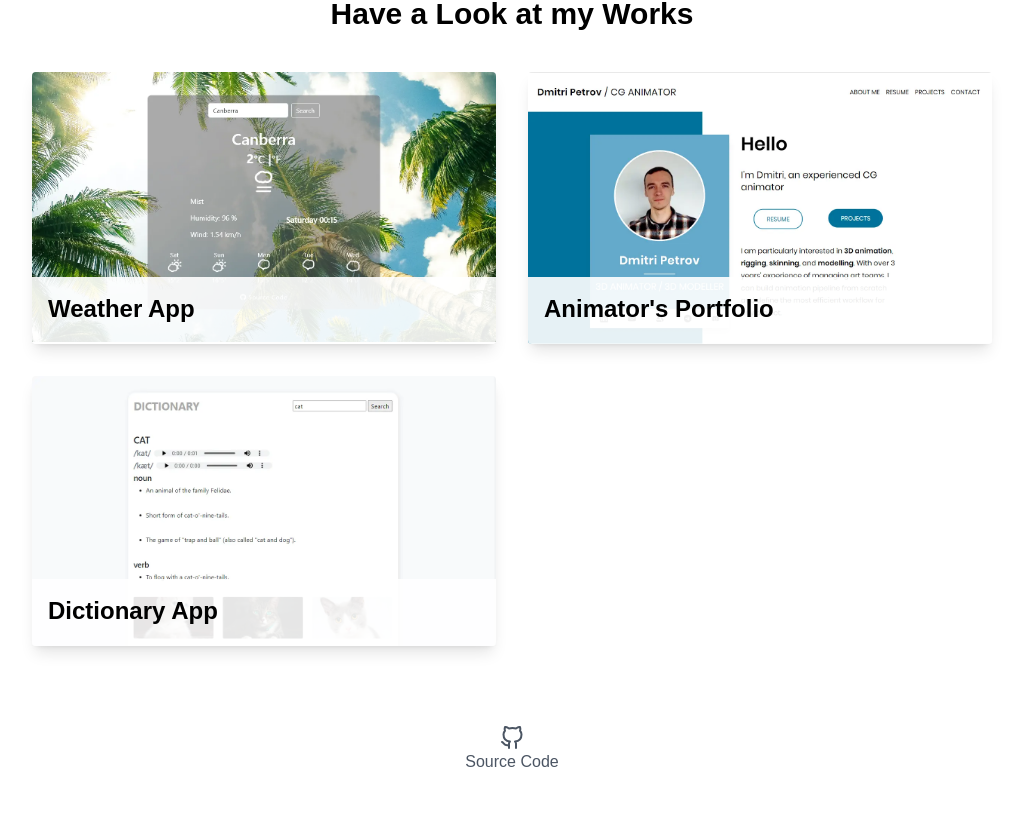
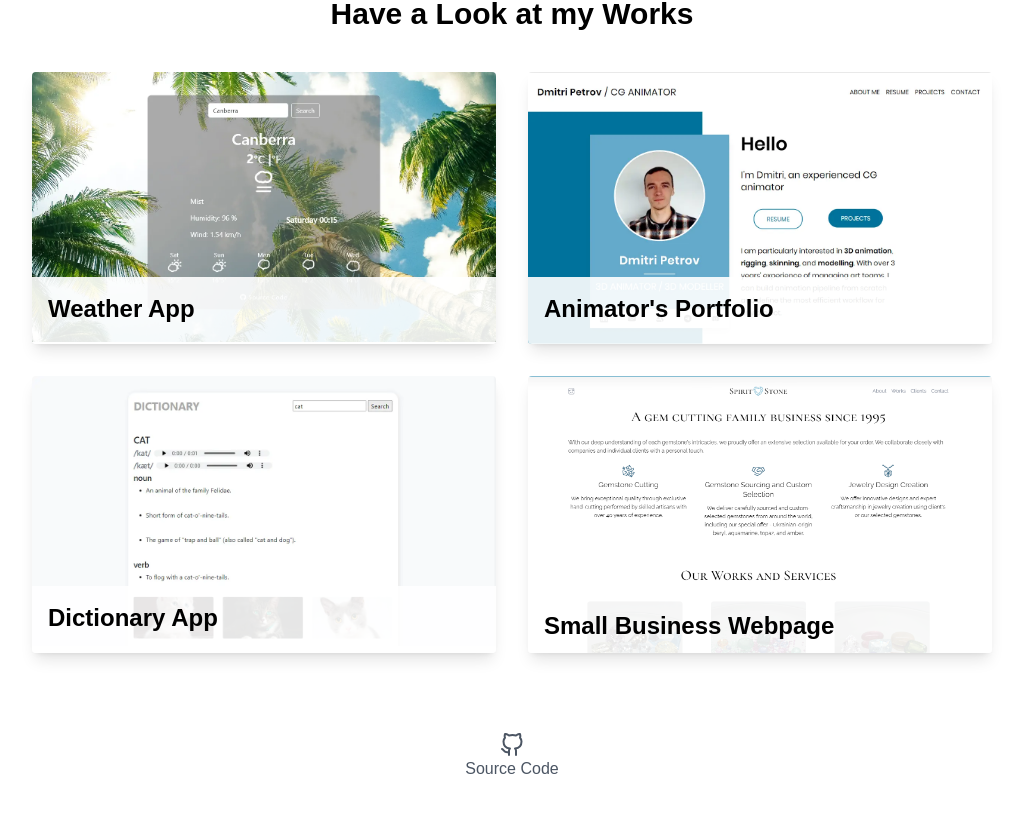
Before and after one commit to AleKoles/My-Portfolio, a Next.js app: page / in a window 1280 px wide. Shown: the part 971-1784 px from the top of the page, without its empty margins (128-1149 px from the left). Built offline with nearby package versions, Linux system fonts and the light colour scheme.

Commit message:
add project / change photos / add cv

```diff
--- a/pages/index.tsx
+++ b/pages/index.tsx
@@ -39,14 +39,14 @@ export default function Home() {
                   onClick={() => setDarkMode(!darkMode)}
                 />
               </li>
-{/*               <li>
+             <li>
                 <Link
                   className="box-border px-2 py-1 border-2 rounded border-fuchsia-700 dark:border-amber-400 text-white dark:text-gray-500 bg-fuchsia-700 dark:bg-amber-400 hover:text-fuchsia-700 dark:hover:text-amber-400 hover:bg-white dark:hover:bg-gray-500"
-                  href="https://drive.google.com/uc?export=download&id=1N-lT2dvwOySOe1g8QrizykLMCebefL0Y"
+                  href="https://drive.google.com/uc?export=download&id=17-lQ9rvbonVJ_JA_0_I3QiIfhcItFgMK"
                 >
                   Resume
                 </Link>
-              </li> */}
+              </li>
             </ul>
           </nav>
         </section>
--- a/pages/tabs.jsx
+++ b/pages/tabs.jsx
@@ -1,5 +1,5 @@
 import React from "react";
-import { AiOutlineHtml5, AiFillGithub } from "react-icons/ai";
+import { AiOutlineHtml5 } from "react-icons/ai";
 import {
   SiCss3,
   SiGreensock,
@@ -9,6 +9,7 @@ import {
   SiFigma,
   SiJavascript,
 } from "react-icons/si";
+import { FaGitAlt } from "react-icons/fa";
 import { BsBootstrap } from "react-icons/bs";
 import { DiPhotoshop, DiSass, DiIllustrator } from "react-icons/di";
 
@@ -111,8 +112,8 @@ const Tabs = () => {
                       <p>GSAP</p>
                     </div>
                     <div className="flex flex-col justify-center text-gray-600 hover:scale-110 hover:text-black dark:text-gray-200 dark:hover:text-white">
-                      <AiFillGithub className="text-4xl mx-auto" />
-                      <p>GitHub</p>
+                      <FaGitAlt className="text-4xl mx-auto" />
+                      <p>Git</p>
                     </div>
                     <div className="flex flex-col justify-center text-gray-600 hover:scale-110 hover:text-black dark:text-gray-200 dark:hover:text-white">
                       <SiFigma className="text-4xl mx-auto" />
--- a/pages/works.tsx
+++ b/pages/works.tsx
@@ -2,6 +2,7 @@ import Image from "next/image";
 import weather from "../public/weather.webp";
 import dictionary from "../public/dictionary.webp";
 import animator from "../public/animator-portfolio.webp";
+import gem from "../public/SpiritStone.webp";
 
 const Works = () => {
   return (
@@ -50,7 +51,7 @@ const Works = () => {
           <Image
             className="object-cover"
             src={animator}
-            alt="WeatherApp Image"
+            alt="Animator Image"
           />
           <div className="absolute transform lg:translate-y-3/4 group-hover:translate-y-0 transition-all duration-300 bottom-0 left-0 w-full flex flex-col gap-4 px-4 py-4 bg-white bg-opacity-80 sm:bg-opacity-90 dark:bg-gray-700 dark:bg-opacity-80">
             <span className="lg:group-hover:mb-0 text-lg md:text-2xl font-semibold group-hover:pb-0 transition-all duration-300 dark:text-white">
@@ -64,7 +65,7 @@ const Works = () => {
                 className="text-fuchsia-600 dark:text-amber-400"
                 target="_blank"
                 rel="noreferrer"
-                href="https://github.com/AleKoles?tab=repositories"
+                href="https://github.com/AleKoles/animator-cv-portfolio"
               >
                 GitHub
               </a>
@@ -84,7 +85,7 @@ const Works = () => {
           <Image
             className="object-cover"
             src={dictionary}
-            alt="WeatherApp Image"
+            alt="DictionaryApp Image"
           />
           <div className="absolute transform lg:translate-y-3/4 group-hover:translate-y-0 transition-all duration-300 bottom-0 left-0 w-full flex flex-col gap-4 px-4 py-4 bg-white bg-opacity-80 sm:bg-opacity-90 dark:bg-gray-700 dark:bg-opacity-80">
             <span className="lg:group-hover:mb-0 text-gl md:text-2xl font-semibold group-hover:pb-0 transition-all duration-300 dark:text-white">
@@ -99,7 +100,7 @@ const Works = () => {
                 className="text-fuchsia-600 dark:text-amber-400"
                 target="_blank"
                 rel="noreferrer"
-                href="https://github.com/AleKoles?tab=repositories"
+                href="https://github.com/AleKoles/react-dictionary-app"
               >
                 GitHub
               </a>
@@ -115,6 +116,39 @@ const Works = () => {
             </a>
           </div>
         </div>
+        <div className="card rounded relative group shadow-lg overflow-hidden">
+          <Image
+            className="object-cover"
+            src={gem}
+            alt="SpiritStone Image"
+          />
+          <div className="absolute transform lg:translate-y-3/4 group-hover:translate-y-0 transition-all duration-300 bottom-0 left-0 w-full flex flex-col gap-4 px-4 py-4 bg-white bg-opacity-80 sm:bg-opacity-90 dark:bg-gray-700 dark:bg-opacity-80">
+            <span className="lg:group-hover:mb-0 text-gl md:text-2xl font-semibold group-hover:pb-0 transition-all duration-300 dark:text-white">
+              Small Business Webpage
+            </span>
+            <span className="hidden sm:block lg:opacity-0 group-hover:opacity-100 transition-all duration-300 text-gray-600 leading-6 lg:leading-8 dark:text-white">
+              A business webpage for a small gem cutting business in Ukraine. Made with React, Tailwind CSS, and GSAP.
+              <br /> Find the source code on my{" "}
+              <a
+                className="text-fuchsia-600 dark:text-amber-400"
+                target="_blank"
+                rel="noreferrer"
+                href="https://github.com/AleKoles/spiritstone"
+              >
+                GitHub
+              </a>
+              .
+            </span>
+            <a
+              href="https://spiritstone.netlify.app/"
+              target="_blank"
+              rel="noreferrer"
+              className="md:mb-2 box-border font-bold w-fit px-2 py-1 border-2 rounded border-fuchsia-700 dark:border-amber-400 text-white dark:text-gray-500 bg-fuchsia-700 dark:bg-amber-400 hover:text-fuchsia-700 dark:hover:text-amber-400 hover:bg-white dark:hover:bg-opacity-0"
+            >
+              Visit this Webpage
+            </a>
+          </div>
+        </div>
       </div>
     </section>
   );
```
Also changed, not shown: public/Kolesnikova2.webp, public/SpiritStone.webp (added).
